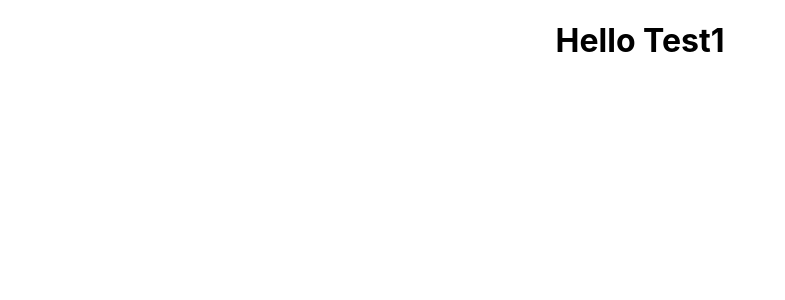
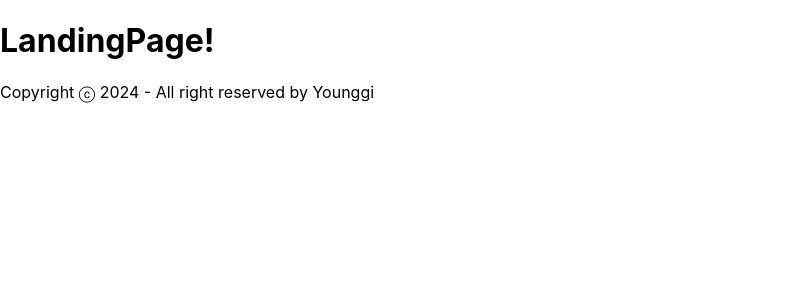
Before and after one commit to younggith/react-blog, a React (Create React App) app in the folder frontend/: page / in a window 1280 px wide. Shown: the top 300 px of the page, without its empty margins (0-785 px from the left). Built offline with nearby package versions, Linux system fonts and the light colour scheme.

Commit message:
Router setting

```diff
--- a/frontend/src/App.tsx
+++ b/frontend/src/App.tsx
@@ -1,13 +1,22 @@
-import React from 'react'
+import React, {Suspense} from 'react'
+import {BrowserRouter} from 'react-router-dom'
 import logo from './logo.svg'
 import './App.css'
+import RoutesSetup from './routes/RoutesSetup'
+
+const loading = (
+  <div className="pt-3 text-center">
+    <div className="sk-spinner sk-spinner-pulse">1</div>
+  </div>
+)
 
 function App() {
-  console.log('test!')
   return (
-    <div className="App">
-      <h1>Hello Test1</h1>
-    </div>
+    <BrowserRouter>
+      <Suspense fallback={loading}>
+        <RoutesSetup />
+      </Suspense>
+    </BrowserRouter>
   )
 }
 
--- /dev/null
+++ b/frontend/src/layout/Footer.tsx
@@ -0,0 +1,11 @@
+const Footer = () => {
+  return (
+    <footer className="p-4 footer footer-center bg-primary text-primary-content">
+      <div>
+        <p>Copyright ⓒ 2024 - All right reserved by Younggi</p>
+      </div>
+    </footer>
+  )
+}
+
+export default Footer
--- /dev/null
+++ b/frontend/src/layout/Layout.tsx
@@ -0,0 +1,13 @@
+import {Outlet} from 'react-router-dom'
+import Footer from './Footer'
+
+const Layout = () => {
+  return (
+    <>
+      <Outlet />
+      <Footer />
+    </>
+  )
+}
+
+export default Layout
--- /dev/null
+++ b/frontend/src/routes/RoutesSetup.tsx
@@ -0,0 +1,15 @@
+import {Route, Routes} from 'react-router-dom'
+import LandingPage from '../views/LandingPage'
+import Layout from '../layout/Layout'
+
+const RoutesSetup = () => {
+  return (
+    <Routes>
+      <Route path="/" element={<Layout />}>
+        <Route index element={<LandingPage />} />
+      </Route>
+    </Routes>
+  )
+}
+
+export default RoutesSetup
--- /dev/null
+++ b/frontend/src/views/LandingPage.tsx
@@ -0,0 +1,9 @@
+const LandingPage = () => {
+  return (
+    <div>
+      <h1>LandingPage!</h1>
+    </div>
+  )
+}
+
+export default LandingPage
```
